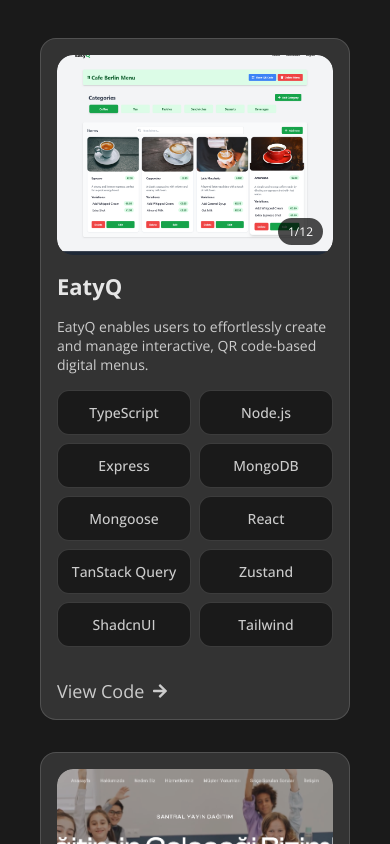
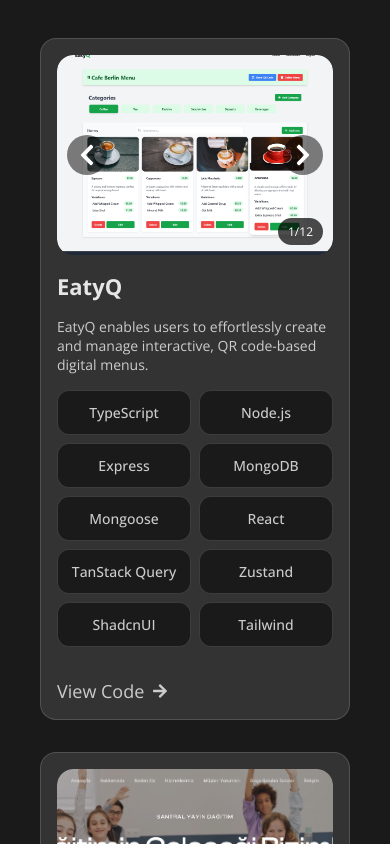
Before and after one commit to babaygt/yigit-portfolio, a Next.js app: page / in a window 390 px wide. Shown: the part 2320-3164 px from the top of the page. Built offline with nearby package versions, Linux system fonts and the light colour scheme; some icons are missing.

Commit message:
Update project component styles

```diff
--- a/app/components/projects/projects.css
+++ b/app/components/projects/projects.css
@@ -43,12 +43,30 @@
 	justify-content: center;
 	align-items: center;
 	cursor: pointer;
-	opacity: 0;
-	transition: opacity 0.3s ease;
+	transition: opacity 0.3s ease, background-color 0.3s ease;
+	z-index: 2;
 }
 
-.project-image-container:hover .thumbnail-nav {
-	opacity: 1;
+/* For larger screens, keep the hover effect */
+@media (hover: hover) and (pointer: fine) {
+	.thumbnail-nav {
+		opacity: 0;
+	}
+
+	.project-image-container:hover .thumbnail-nav {
+		opacity: 1;
+	}
+}
+
+/* For mobile and touch devices, always show the navigation */
+@media (hover: none) or (pointer: coarse) {
+	.thumbnail-nav {
+		opacity: 1;
+	}
+}
+
+.thumbnail-nav:hover {
+	background-color: rgba(0, 0, 0, 0.7);
 }
 
 .thumbnail-nav.prev {
@@ -57,6 +75,11 @@
 
 .thumbnail-nav.next {
 	right: 10px;
+}
+
+.thumbnail-nav svg {
+	width: 20px;
+	height: 20px;
 }
 
 .image-count {
@@ -251,12 +274,22 @@
 	.project-technologies {
 		grid-template-columns: repeat(2, 1fr);
 	}
+
+	.thumbnail-nav {
+		width: 40px;
+		height: 40px;
+	}
 }
 
 @media screen and (max-width: 576px) {
 	.project-link-container {
 		flex-direction: column;
 		gap: var(--size-300);
+	}
+
+	.thumbnail-nav svg {
+		width: 24px;
+		height: 24px;
 	}
 }
 
```
